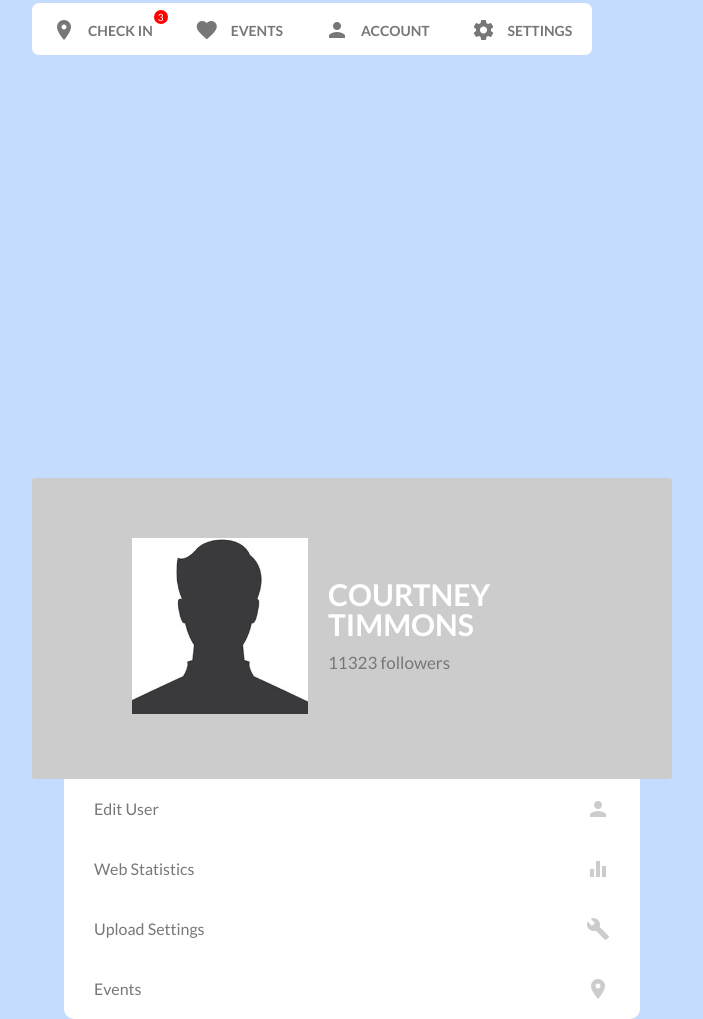
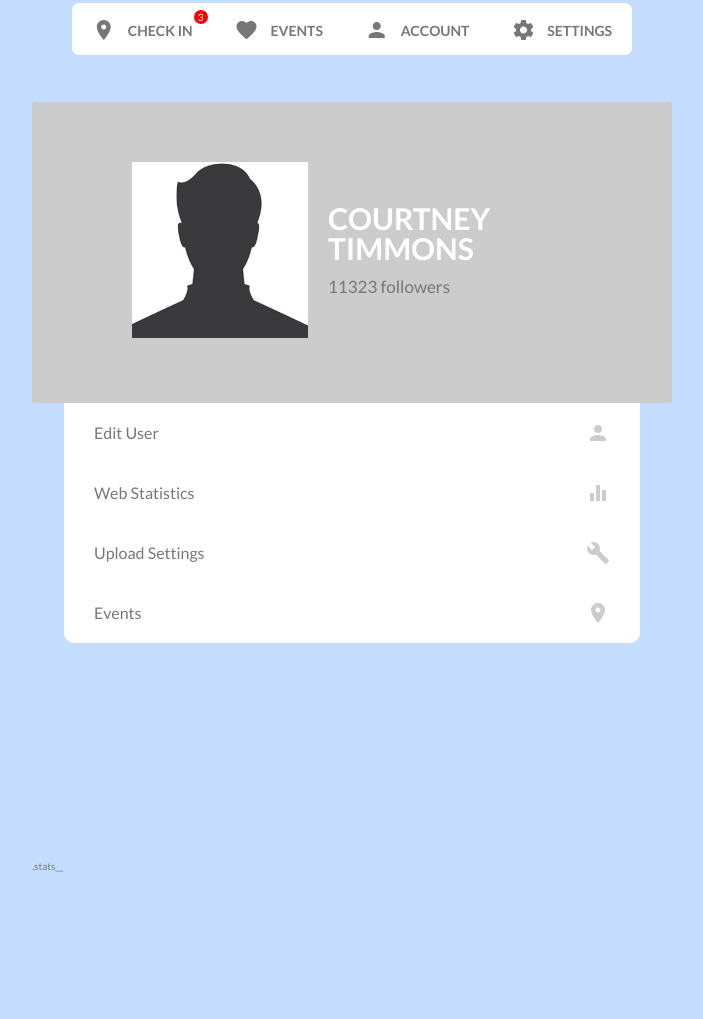
Before and after one commit to panietoar/PL-test, a website: page index.html in a window 1280 px wide. Shown: the part 112-1131 px from the top of the page, without its empty margins (288-991 px from the left). Drawn offline with Linux system fonts and the light colour scheme.

Commit message:
Segunda sesión

```diff
--- a/index.html
+++ b/index.html
@@ -22,21 +22,34 @@
       <label class="language-selector__label" for="lang_es">ES</label>
     </div>
   </div>
+
   <section class="content">
+
     <div class="widget-container">
       <ul class="linear-menu">
       </ul>
     </div>
 
     <div class="widget-container">
-      <div class="profile-edit">
-        <div class="profile-edit__heading">
-        </div>
+      <section class="profile-edit">
+        <header class="profile-edit__heading">
+        </header>
         <div class="profile-edit__menu">
           <ul class="profile-edit__list">
           </ul>
         </div>
-      </div>
+      </section>
+    </div>
+
+    <div class="widget-container">
+      <section class="stats">
+        <div class="stats__diagram-tab">
+          <div class="stats__graph">
+            <canvas id="stats-graph" width="200"></canvas>
+          </div>
+          .stats__
+        </div>
+      </section>
     </div>
   </section>
 
--- a/scss/components/_linearMenu.scss
+++ b/scss/components/_linearMenu.scss
@@ -1,4 +1,5 @@
 .linear-menu {
+  text-align: center;
 
   &__item {
     background-color: $color-white;
--- a/scss/components/_profileEdit.scss
+++ b/scss/components/_profileEdit.scss
@@ -1,4 +1,5 @@
 .profile-edit {
+  display: inline-block;
 
   // HEADING
   &__heading {
--- a/scss/components/_widgetContainer.scss
+++ b/scss/components/_widgetContainer.scss
@@ -1,6 +1,5 @@
 .widget-container {
   margin: 3rem 1rem;
   width: 50vw;
-  height: 40rem;
   position: relative;
 }
```
Also changed, not shown: css/style.css, 1 other file.
